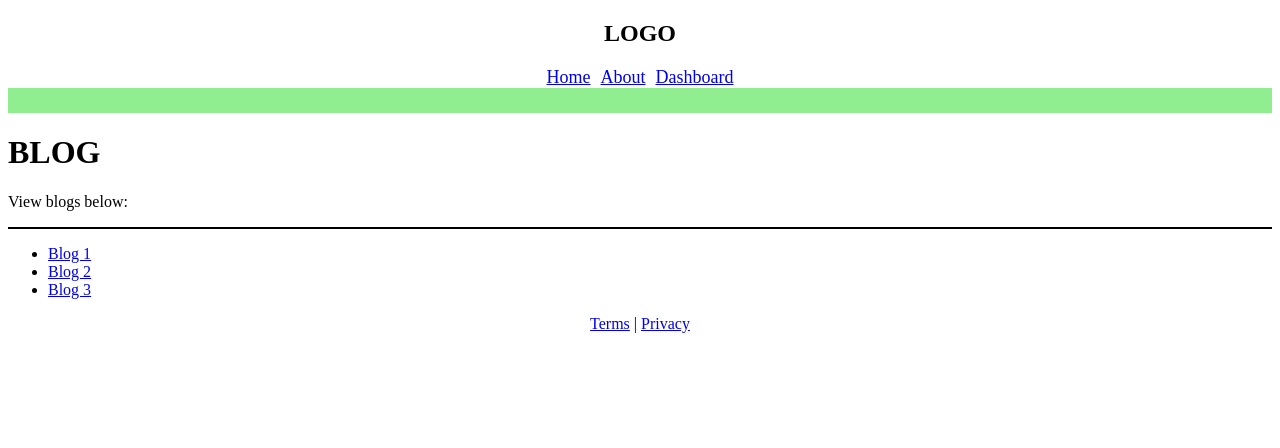
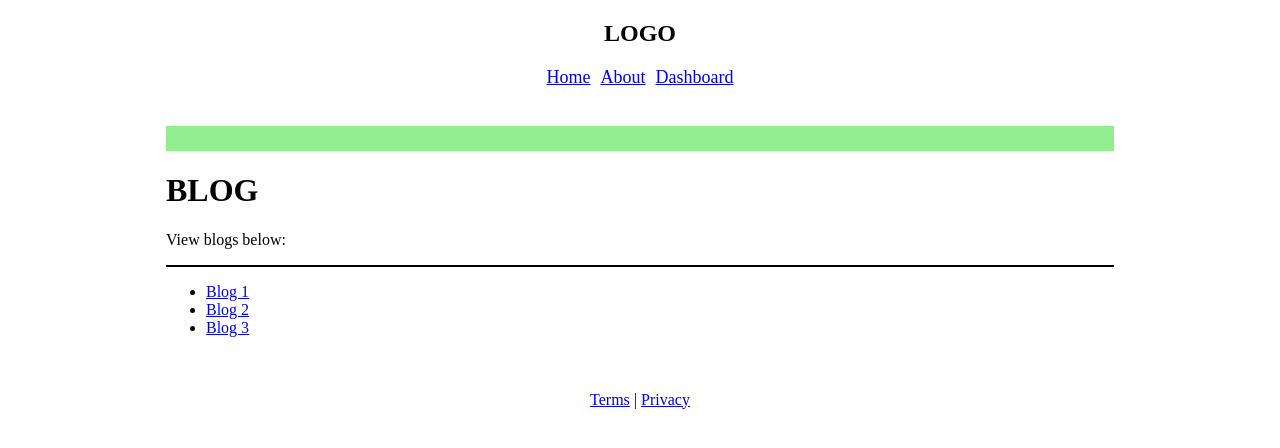
Before and after one commit to minute-tech/next-ts-base, a Next.js app: page /blog in a window 1280 px wide. Shown: the top 448 px of the page. Built offline with nearby package versions, Linux system fonts and the light colour scheme.

Commit message:
Checking to see if wrapper worked

```diff
--- a/src/app/layout.tsx
+++ b/src/app/layout.tsx
@@ -2,6 +2,7 @@ import './globals.css'
 import Header from './Header'
 import Footer from './Footer'
 import StyledComponentsRegistry from '../../lib/registry'
+import { Wrapper } from "@/styles/misc"
 
 export const metadata = {
   title: 'Next TS Base',
@@ -18,9 +19,9 @@ export default function RootLayout({
             <body>
                 <StyledComponentsRegistry>
                     <Header />
-                    <div>
+                    <Wrapper>
                         {children}
-                    </div>
+                    </Wrapper>
                     <Footer />
                 </StyledComponentsRegistry>
             </body>
--- a/src/styles/misc.ts
+++ b/src/styles/misc.ts
@@ -16,3 +16,13 @@ export const Hr = styled.div`
     width: ${(props: any) => props.width ? props.width : "100%"};
     float: ${(props: any) => props.selected ? props.selected : "none"};
 `;
+
+export const Wrapper = styled.div`
+    margin: 0 auto;
+    width: 75%;
+    padding: 3% 0;
+
+    @media (max-width: 992px) {
+        width: 85%;
+    }
+`;
```
